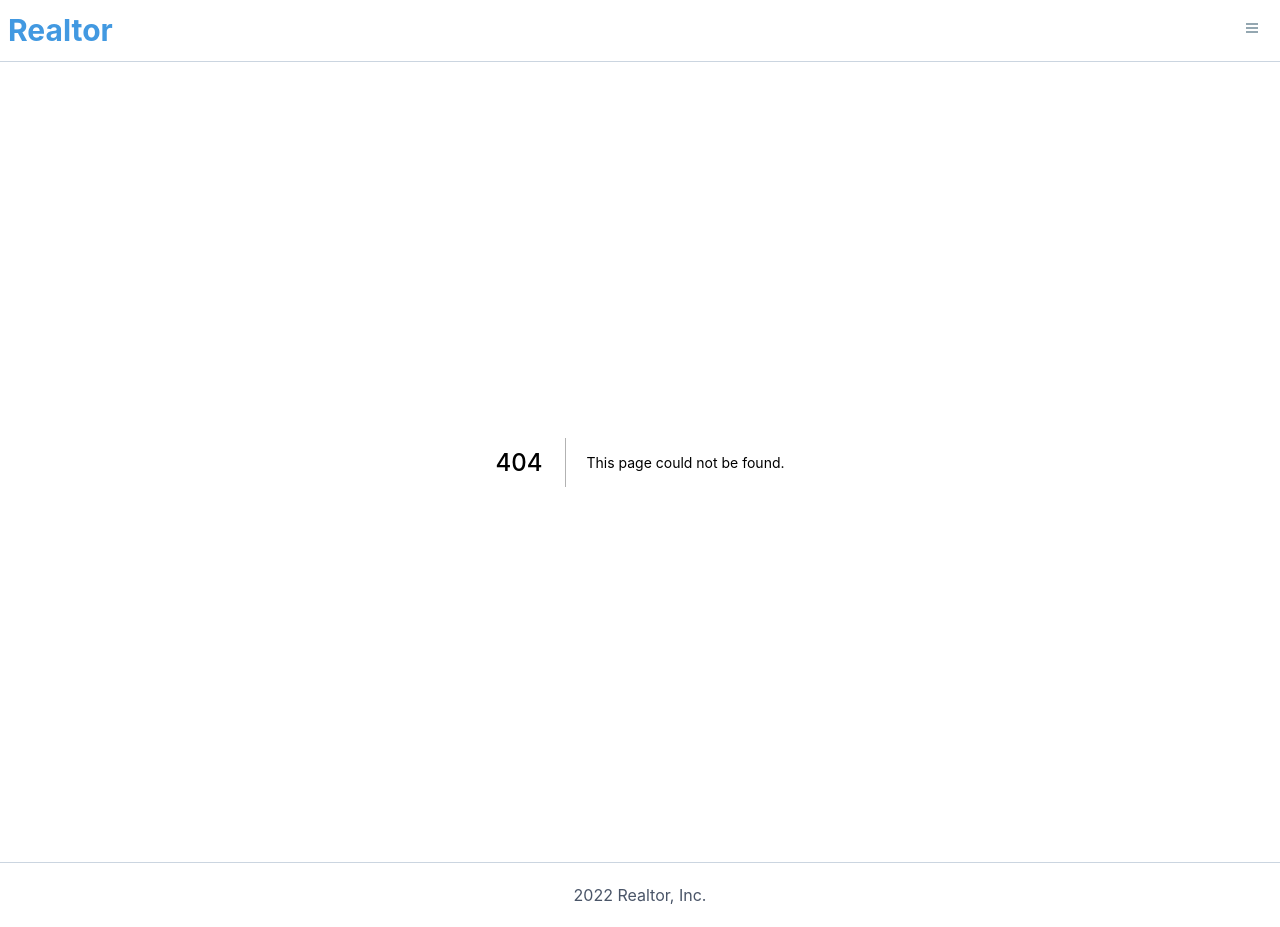
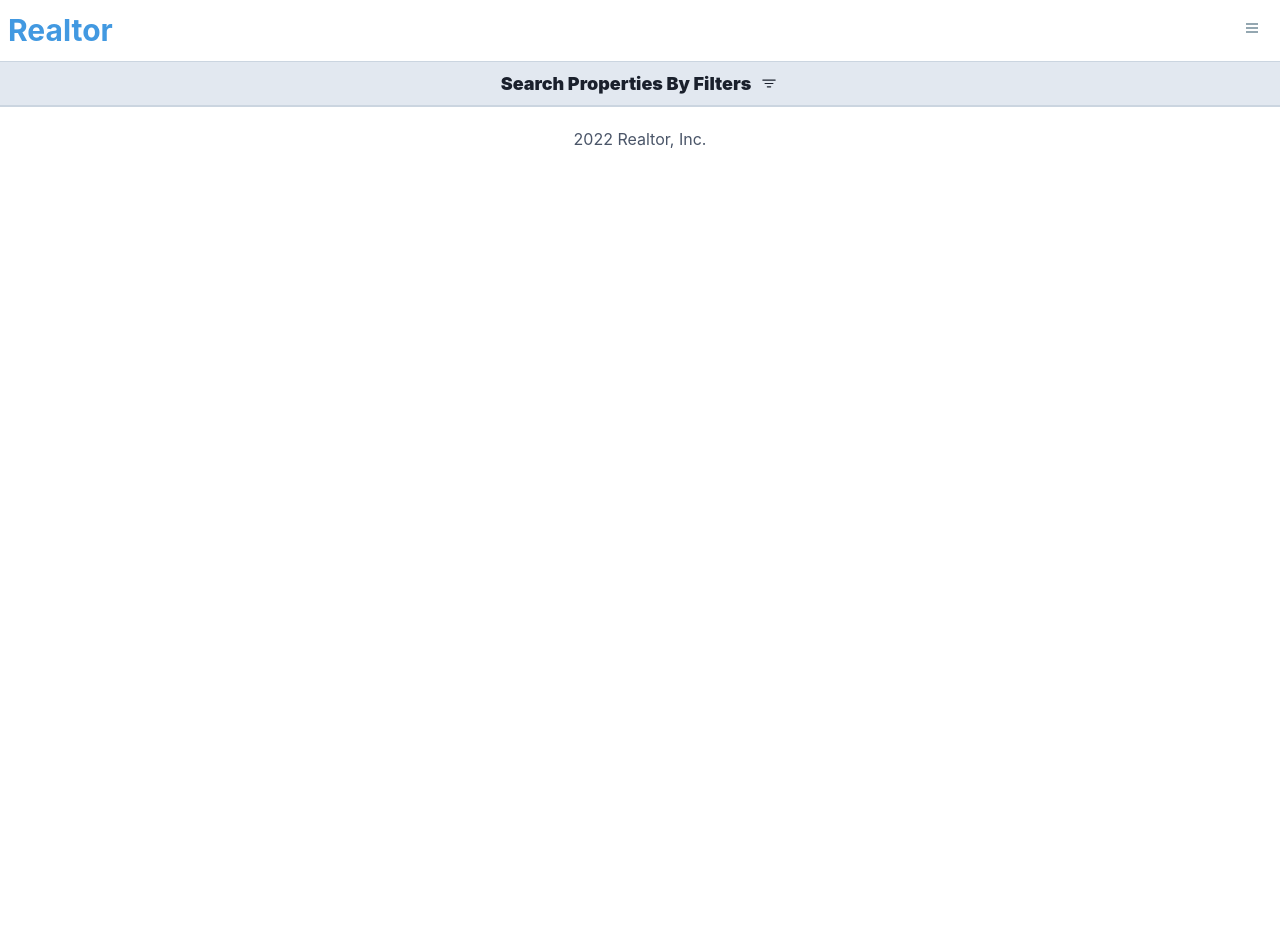
Before and after one commit to NaNaFoNo/RealEstateJsmTurorial, a Next.js app: page /search in a window 1280 px wide. Before the commit this address had no page. After the commit the page ends 800 px from the top, so only its background shows below. Built offline with nearby package versions, Linux system fonts and the light colour scheme.

Commit message:
add: first draft search page

```diff
--- /dev/null
+++ b/pages/search.js
@@ -0,0 +1,35 @@
+import { useState } from 'react';
+import { useRouter } from 'next/router';
+import Image from 'next/image';
+import { Flex, Box, Text, Icon } from '@chakra-ui/react';
+import { BsFilter } from 'react-icons/bs';
+
+import SearchFilters from '../components/SearchFilters';
+
+const Search = () => {
+    const [searchFilters, setSearchFilters] = useState(false);
+    const router = useRouter();
+
+    return (
+        <Box>
+            <Flex
+                cursor="pointer"
+                bg="gray.200"
+                borderBottom="1px"
+                borderColor="gray.300"
+                p="2"
+                fontWeight="black"
+                fontSize="lg"
+                justifyContent="center"
+                alignItems="center"
+                onClick={() => setSearchFilters((prevFilters) => !prevFilters )}
+            >
+                <Text>Search Properties By Filters</Text>
+                <Icon paddingLeft="2" w="7" as={BsFilter} />
+            </Flex>
+            {searchFilters && <SearchFilters />}
+        </Box>
+    )
+}
+
+export default Search;
```
